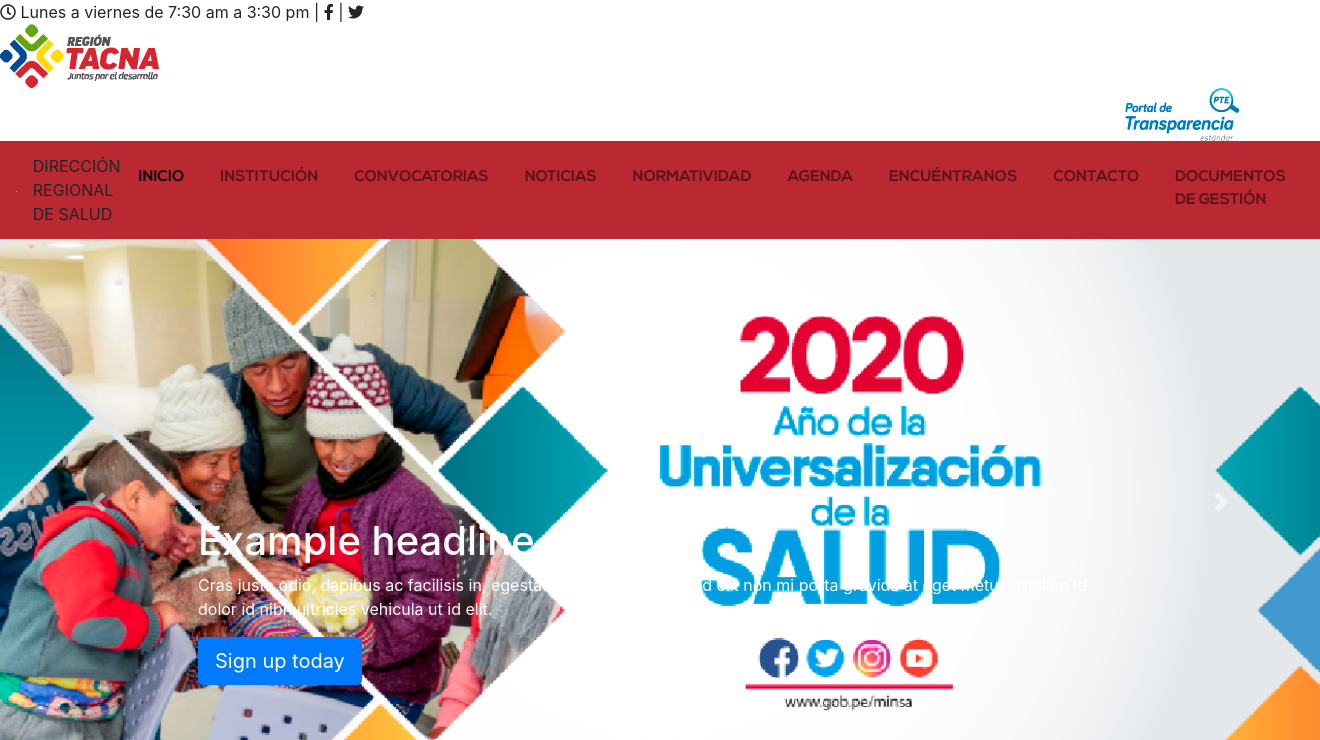
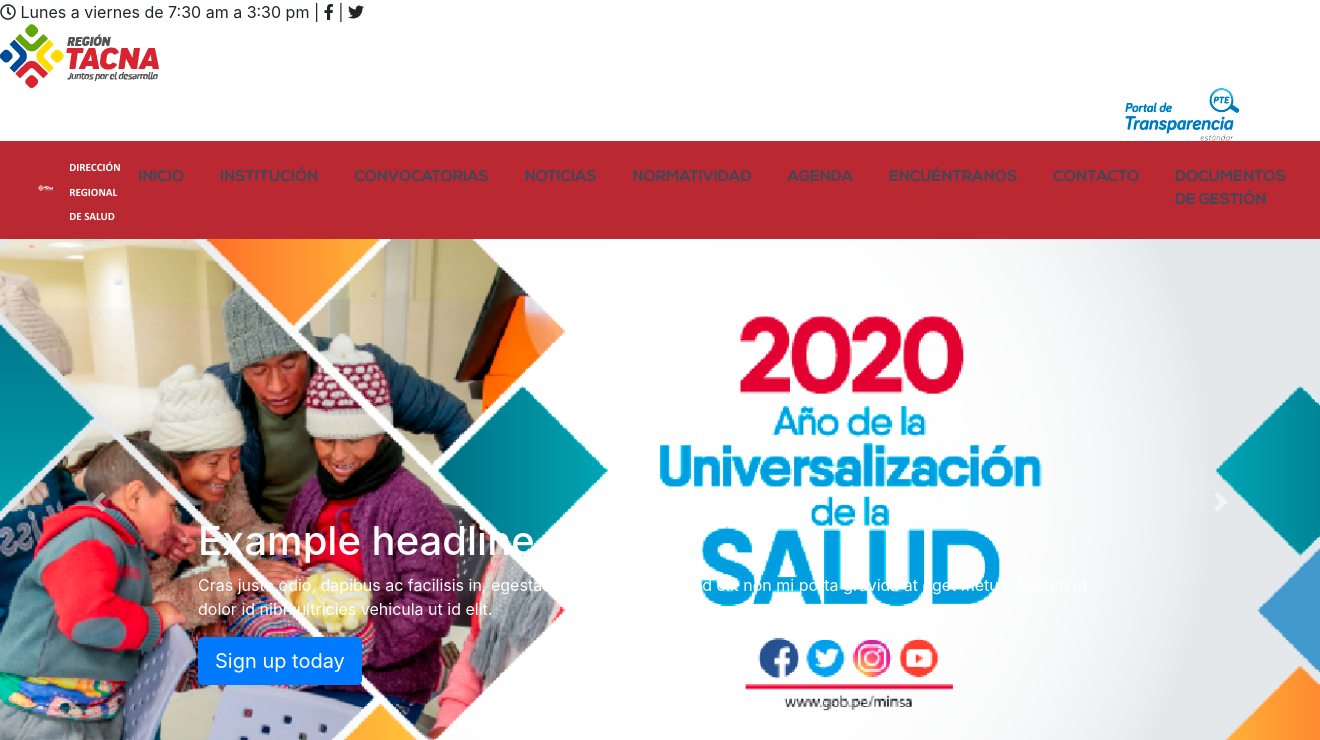
Before and after one commit to aljofloro/diresaWeb, a PHP site: page /promocionSalud.html in a window 1320 px wide. Shown: the top 740 px of the page. Run offline with PHP 8.4, Linux system fonts and the light colour scheme.

Commit message:
menu navbar

```diff
--- a/css/diresa_principal.css
+++ b/css/diresa_principal.css
@@ -53,6 +53,18 @@
 /*navbar*/
 nav.navbar {
   background-color: #ba2831;
+}
+.navbar-toggler-icon{
+  background-image: url('../img/navbar/toggler.png');
+  font-size: x-small;
+}
+.navbar-brand img{
+  float: right;
+}
+.spanDiresa{
+  font-family: "Calibri Bold", serif;
+  font-size: 0.7rem;
+  color:#fff;
 }
 
 /* cambiar tipo de letra */
--- a/promocionSalud.html
+++ b/promocionSalud.html
@@ -23,7 +23,7 @@
         <div class="col-md-2 ml-auto"><img src="img/logo/transparencia.png"></div>
       </div>
 
-      <nav class="navbar navbar-expand-sm navbar-light">
+      <nav class="navbar navbar-expand-sm">
 				<div class="align-items-stretch my-auto d-flex">
 					<button class="navbar-toggler" type="button" data-toggle="collapse"
 					data-target="#navbarCollapse" aria-controls="navbarCollapse"
@@ -38,8 +38,8 @@
 								<img width="40%" src="img/logo/isologo.png" alt="RegionTacna">
 						</a></span>
 						</div>
-						<div class="align-self-center">
-							<span>DIRECCIÓN REGIONAL DE SALUD</span>
+						<div class="align-self-center" >
+							<span class="spanDiresa">DIRECCIÓN REGIONAL DE SALUD</span>
 						</div>
 					</div>
 
```
Also changed, not shown: img/navbar/toggler.png (added).
